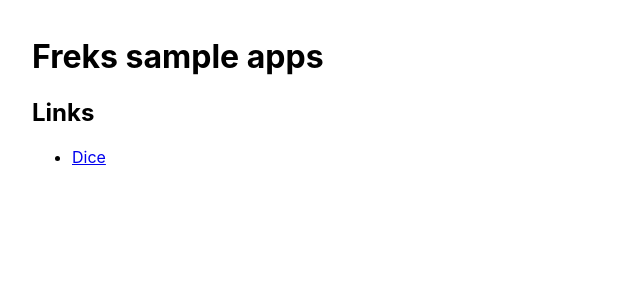
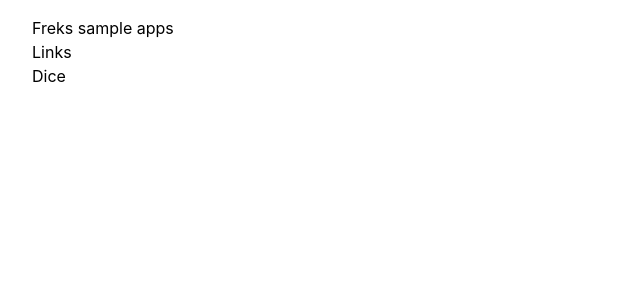
Before and after one commit to shoji-k/react-apps, a React (Create React App) app: page / in a window 1280 px wide. Shown: the top 300 px of the page, without its empty margins (0-640 px from the left). Built offline with nearby package versions, Linux system fonts and the light colour scheme.

Commit message:
install tailwind css

```diff
--- a/package.json
+++ b/package.json
@@ -40,5 +40,10 @@
       "last 1 firefox version",
       "last 1 safari version"
     ]
+  },
+  "devDependencies": {
+    "autoprefixer": "^10.4.2",
+    "postcss": "^8.4.5",
+    "tailwindcss": "^3.0.18"
   }
 }
--- /dev/null
+++ b/postcss.config.js
@@ -0,0 +1,6 @@
+module.exports = {
+  plugins: {
+    tailwindcss: {},
+    autoprefixer: {},
+  },
+}
--- a/src/index.css
+++ b/src/index.css
@@ -1,3 +1,7 @@
+@tailwind base;
+@tailwind components;
+@tailwind utilities;
+
 body {
   margin: 0;
   font-family: -apple-system, BlinkMacSystemFont, 'Segoe UI', 'Roboto', 'Oxygen',
--- /dev/null
+++ b/tailwind.config.js
@@ -0,0 +1,7 @@
+module.exports = {
+  content: ["./src/**/*.{ts,tsx}"],
+  theme: {
+    extend: {},
+  },
+  plugins: [],
+}
```
Also changed, not shown: 2 other files (tests, documents, lock files or other folders).
